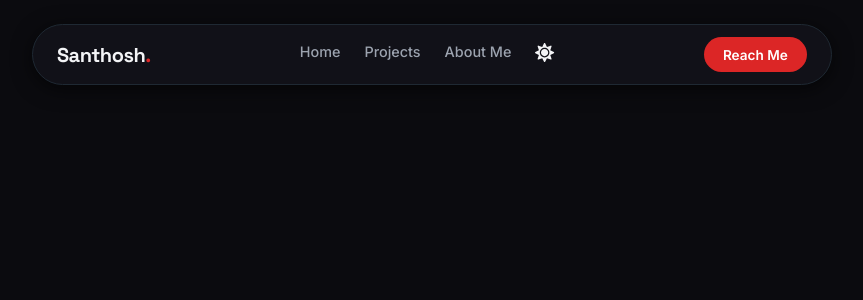
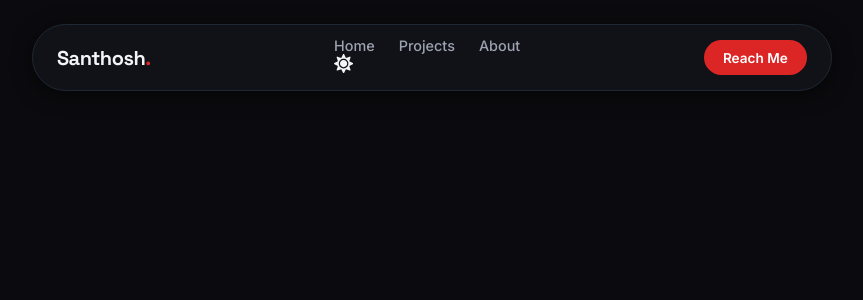
Before and after one commit to Santhosh-Kumar-2004/santhosh.dev-portfolio-site, a React (Vite) app: page / in a window 1280 px wide. Shown: the top 300 px of the page, without its empty margins (208-1071 px from the left). Built offline with nearby package versions, Linux system fonts and the light colour scheme.

Commit message:
Updated the navbar jsx file fully

```diff
--- a/src/components/Navbar.jsx
+++ b/src/components/Navbar.jsx
@@ -10,13 +10,14 @@ export default function Navbar() {
           Santhosh<span>.</span>
         </div>
 
+        <div className="navbar-menu-wrapper">
           <div className="navbar-links">
             <Link
               to="home"
               smooth={true}
               duration={600}
               spy={true}
-            offset={-80}
+              offset={-100}
               className="nav-link"
               activeClass="active"
             >
@@ -44,9 +45,11 @@ export default function Navbar() {
               className="nav-link"
               activeClass="active"
             >
-            About Me
+              About
             </Link>
+          </div>
 
+          <div className="v-divider"></div>
           <ThemeToggle />
         </div>
 
@@ -54,8 +57,10 @@ export default function Navbar() {
           to="contact"
           smooth={true}
           duration={600}
+          spy={true}
           offset={-80}
           className="nav-cta"
+          activeClass="cta-active"
         >
           Reach Me
         </Link>
```
Lines whose indentation alone changed are shown as unchanged.
